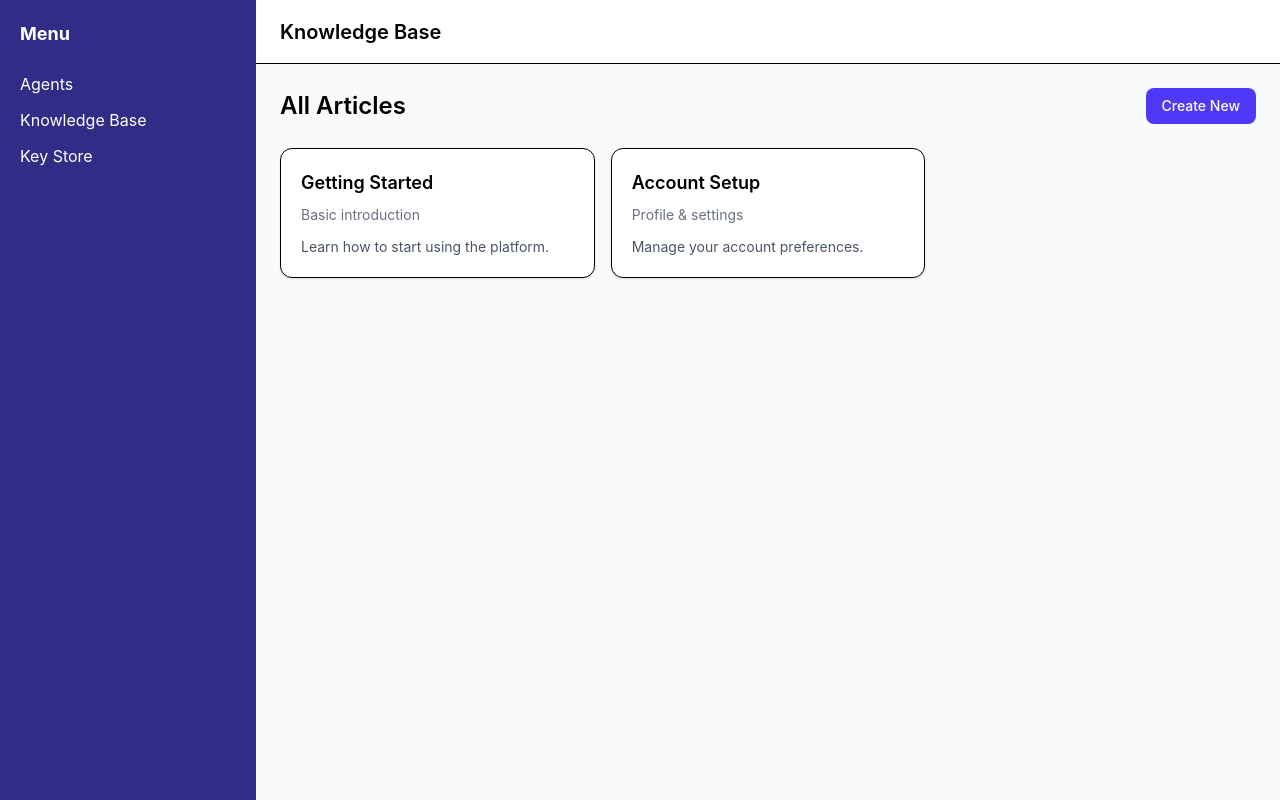
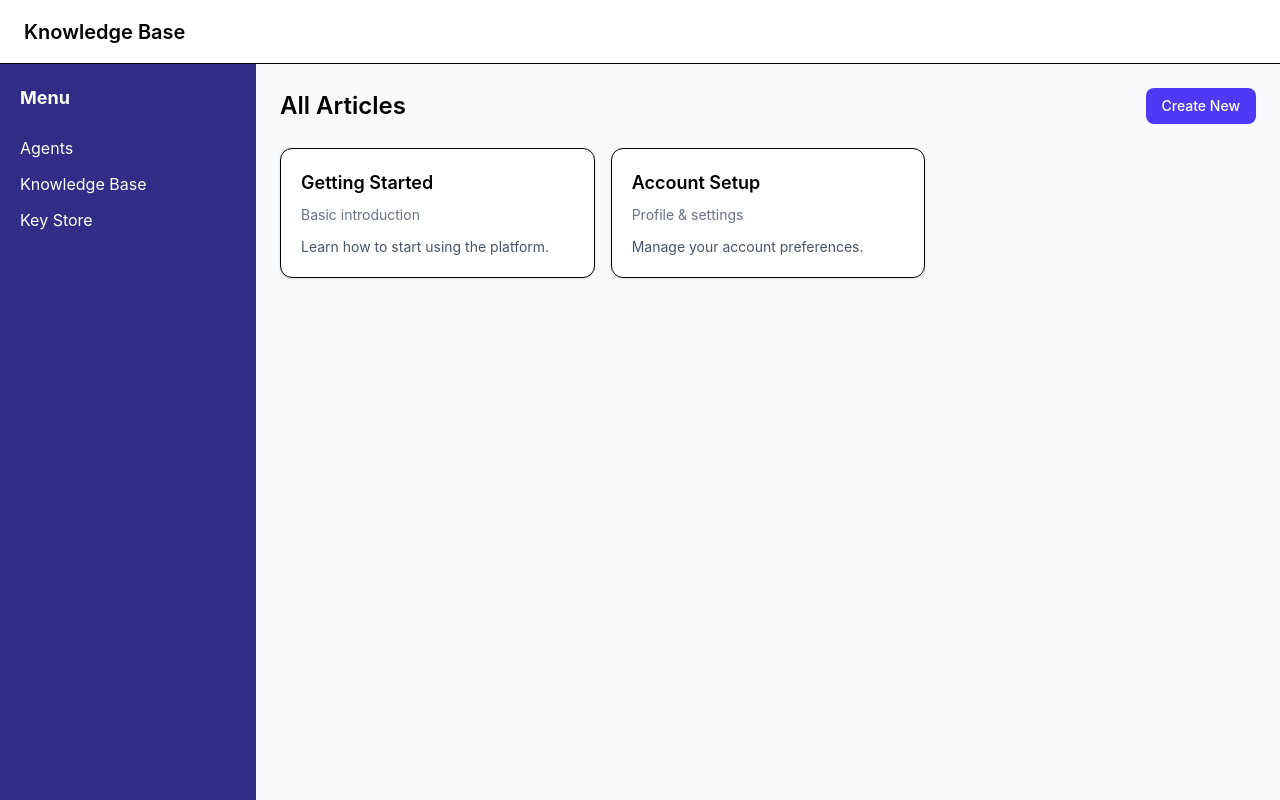
Before and after one commit to Yash0770/workspace-frontend, a React (Vite) app: page / in a window 1280 px wide. Built offline with nearby package versions, Linux system fonts and the light colour scheme.

Commit message:
Refactor layout structure and update page title for consistency

```diff
--- a/index.html
+++ b/index.html
@@ -4,7 +4,7 @@
     <meta charset="UTF-8" />
     <link rel="icon" type="image/svg+xml" href="/favicon.svg" />
     <meta name="viewport" content="width=device-width, initial-scale=1.0" />
-    <title>workspace-frontend</title>
+    <title>Workspace</title>
   </head>
   <body>
     <div id="root"></div>
--- a/src/components/layout/MainLayout.jsx
+++ b/src/components/layout/MainLayout.jsx
@@ -3,12 +3,15 @@ import Header from "./Header";
 
 export default function MainLayout({ children }) {
   return (
-    <div className="flex">
-      <Sidebar />
+    <div className="min-h-screen flex flex-col">
+      <Header />
 
-      <div className="flex-1 bg-gray-50 min-h-screen">
-        <Header />
-        <main className="p-6">{children}</main>
+      <div className="flex flex-1">
+        <Sidebar />
+
+        <main className="flex-1 bg-gray-50 p-6">
+          {children}
+        </main>
       </div>
     </div>
   );
--- a/src/components/layout/Sidebar.tsx
+++ b/src/components/layout/Sidebar.tsx
@@ -1,6 +1,6 @@
 export default function Sidebar() {
   return (
-    <aside className="w-64 bg-indigo-900 text-white min-h-screen p-5">
+    <aside className="w-64 bg-indigo-900 text-white p-5">
       <h2 className="text-lg font-bold mb-6">Menu</h2>
 
       <nav className="space-y-3">
```
